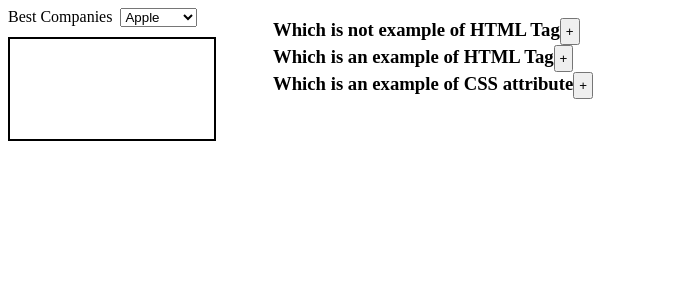
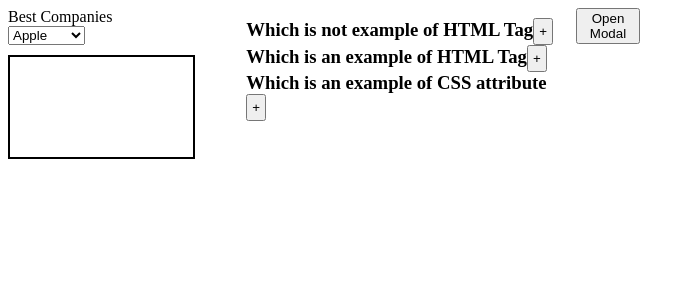
Before and after one commit to mohandand/react_components, a React (Create React App) app: page / in a window 1280 px wide. Shown: the top 300 px of the page, without its empty margins (0-695 px from the left). Built offline with nearby package versions, Linux system fonts and the light colour scheme.

Commit message:
updated code

```diff
--- a/src/App.js
+++ b/src/App.js
@@ -1,6 +1,7 @@
 import React from 'react';
 import DropDown from './components/DropDown';
 import Accordion from './components/accordion';
+import Modal from './components/modal';
 function App() {
 
   let companies =["Apple","Microsoft","Google","Amazon","ebay"];
@@ -24,6 +25,7 @@ function App() {
     <div className="maincontainer">
       <DropDown companies={companies}/>
       <Accordion questions = {questions}/>
+      <Modal/>
     </div>
   );
 }
--- /dev/null
+++ b/src/components/modal.js
@@ -0,0 +1,11 @@
+import React from 'react';
+
+const Modal = () => {
+    return(
+        <div className="modalcontainer">
+            <button>Open Modal</button>
+        </div>
+    )
+}
+
+export default Modal;
```
